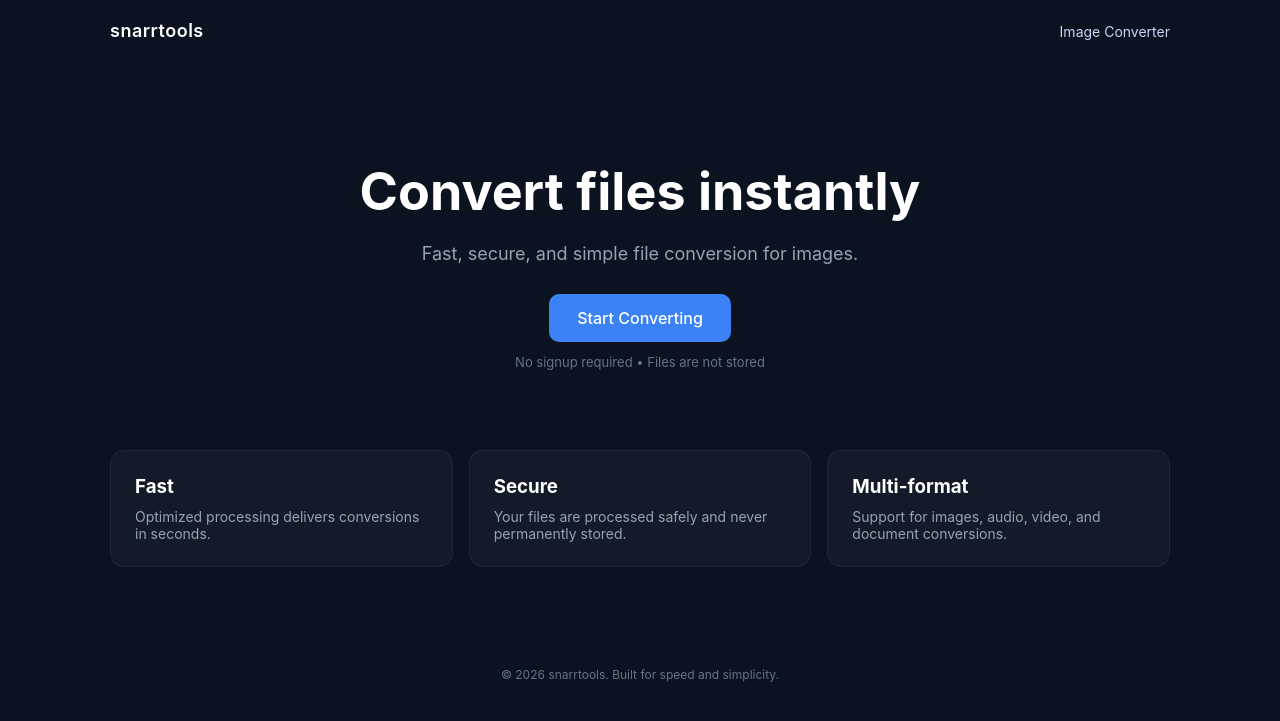
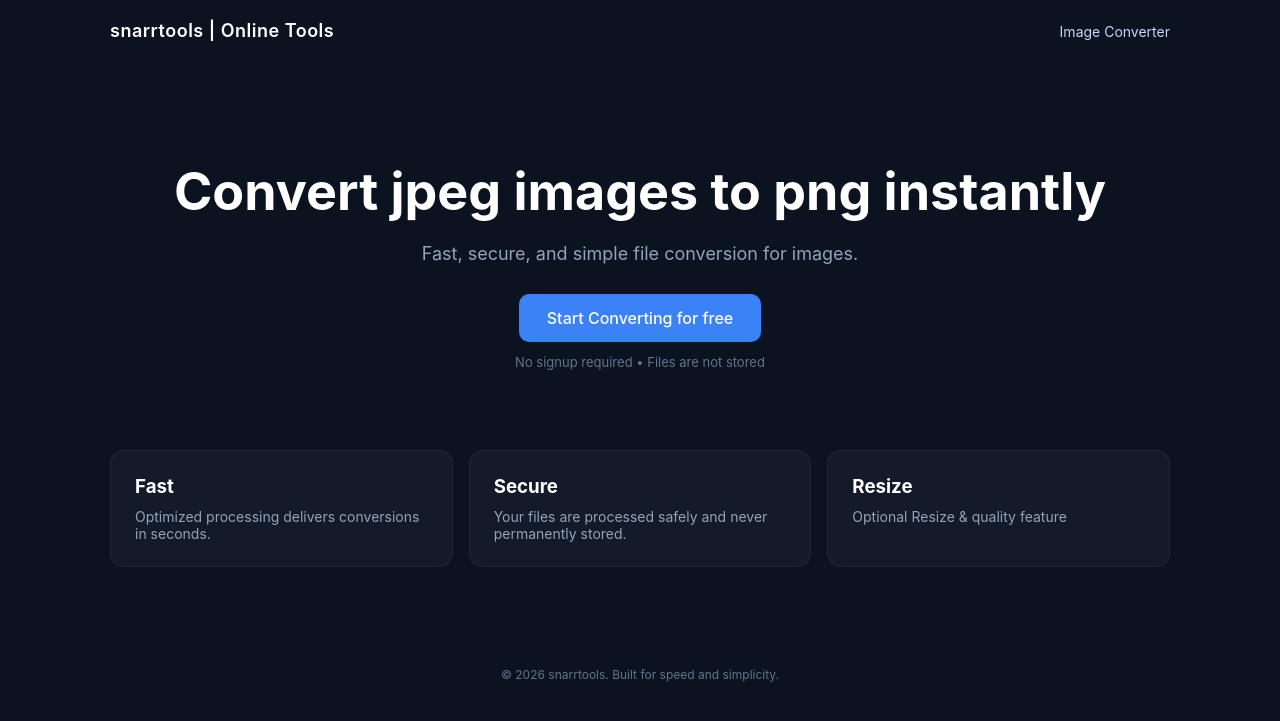
Before and after one commit to kaleb-snarr/fileconverter, a Flask app: page / in a window 1280 px wide. Shown: the top 721 px of the page. Run offline with Flask 3, Linux system fonts and the light colour scheme.

Commit message:
Update templates and app

```diff
--- a/templates/templates/index.html
+++ b/templates/templates/index.html
@@ -2,7 +2,7 @@
 <html lang="en">
 <head>
     <meta charset="UTF-8">
-    <title>Image Converter</title>
+    <title>jpeg to png converter | snarrtools</title>
     <meta name="description" content="Simple, trustworthy image conversion and resizing. Convert to WebP, JPG, or PNG with privacy-first processing.">
     <meta name="viewport" content="width=device-width, initial-scale=1.0">
 
@@ -222,7 +222,7 @@
 <body>
 
 <div class="container">
-    <h1>Convert & Resize</h1>
+    <h1>Convert jpeg images to png</h1>
     <p>Convert images to WebP/JPG/PNG and resize images with a privacy-first, no-nonsense workflow.</p>
 
     <form id="form">
--- a/templates/templates/landing.html
+++ b/templates/templates/landing.html
@@ -2,7 +2,7 @@
 <html lang="en">
 <head>
 <meta charset="UTF-8">
-<title>snarrtools</title>
+<title>snarrtools | Online Tools</title>
 <meta name="viewport" content="width=device-width, initial-scale=1.0">
 
 <style>
@@ -172,17 +172,17 @@
 
     <!-- NAV -->
     <div class="nav">
-        <div class="logo">snarrtools</div>
+        <div class="logo">snarrtools | Online Tools</div>
         <div>
-            <a href="/converter">Image Converter</a>
+            <a href="/jpeg-to-png">Image Converter</a>
         </div>
     </div>
 
     <!-- HERO -->
     <div class="hero">
-        <h1>Convert files instantly</h1>
+        <h1>Convert jpeg images to png instantly</h1>
         <p>Fast, secure, and simple file conversion for images.</p>
-        <a href="/converter" class="btn">Start Converting</a>
+        <a href="/jpeg-to-png" class="btn">Start Converting for free</a>
         <div class="trust">No signup required • Files are not stored</div>
     </div>
 
@@ -200,8 +200,8 @@
         </div>
 
         <div class="card fade-in">
-            <h3>Multi-format</h3>
-            <p>Support for images, audio, video, and document conversions.</p>
+            <h3>Resize</h3>
+            <p>Optional Resize & quality feature</p>
         </div>
 
     </div>
--- a/web_app.py
+++ b/web_app.py
@@ -1,7 +1,8 @@
-from flask import Flask, request, send_file, jsonify, render_template, abort
+from flask import Flask, request, send_file, jsonify, render_template, abort, Response, redirect, url_for
 import os
 from werkzeug.utils import secure_filename
 import uuid
+import datetime
 
 from converters.image_converter import convert_image
 
@@ -16,15 +17,55 @@ ALLOWED_OUTPUT_FORMATS = {"jpg", "png", "webp"}
 os.makedirs(UPLOAD_FOLDER, exist_ok=True)
 app.config["MAX_CONTENT_LENGTH"] = MAX_UPLOAD_MB * 1024 * 1024
 
+TEMPLATE_LASTMOD = {
+    "home": os.path.join("templates", "templates", "landing.html"),
+    "converter": os.path.join("templates", "templates", "index.html"),
+}
+
+SEO_PAGES = [
+    # Core pages
+    ("/", 1.0),
+
+    # Tool pages (high priority)
+    ("/jpeg-to-png", 0.9),
+]
+
 @app.route("/")
 def home():
     return render_template("landing.html")
 
 
-@app.route("/converter")
+@app.route("/jpeg-to-png")
 def converter():
     return render_template("index.html")
 
+@app.route("/converter")
+def converter_redirect():
+    return redirect(url_for("converter"), code=301)
+
+
+@app.route("/sitemap.xml")
+def sitemap():
+    from flask import request, Response
+    import datetime
+
+    base = request.url_root.rstrip("/")
+
+    lines = ['<?xml version="1.0" encoding="UTF-8"?>']
+    lines.append('<urlset xmlns="http://www.sitemaps.org/schemas/sitemap/0.9">')
+
+    today = datetime.date.today().isoformat()
+
+    for path, priority in SEO_PAGES:
+        lines.append("  <url>")
+        lines.append(f"    <loc>{base}{path}</loc>")
+        lines.append(f"    <lastmod>{today}</lastmod>")
+        lines.append(f"    <priority>{priority}</priority>")
+        lines.append("  </url>")
+
+    lines.append("</urlset>")
+
+    return Response("\n".join(lines), mimetype="application/xml")
 
 @app.route("/convert", methods=["POST"])
 def convert():
```
